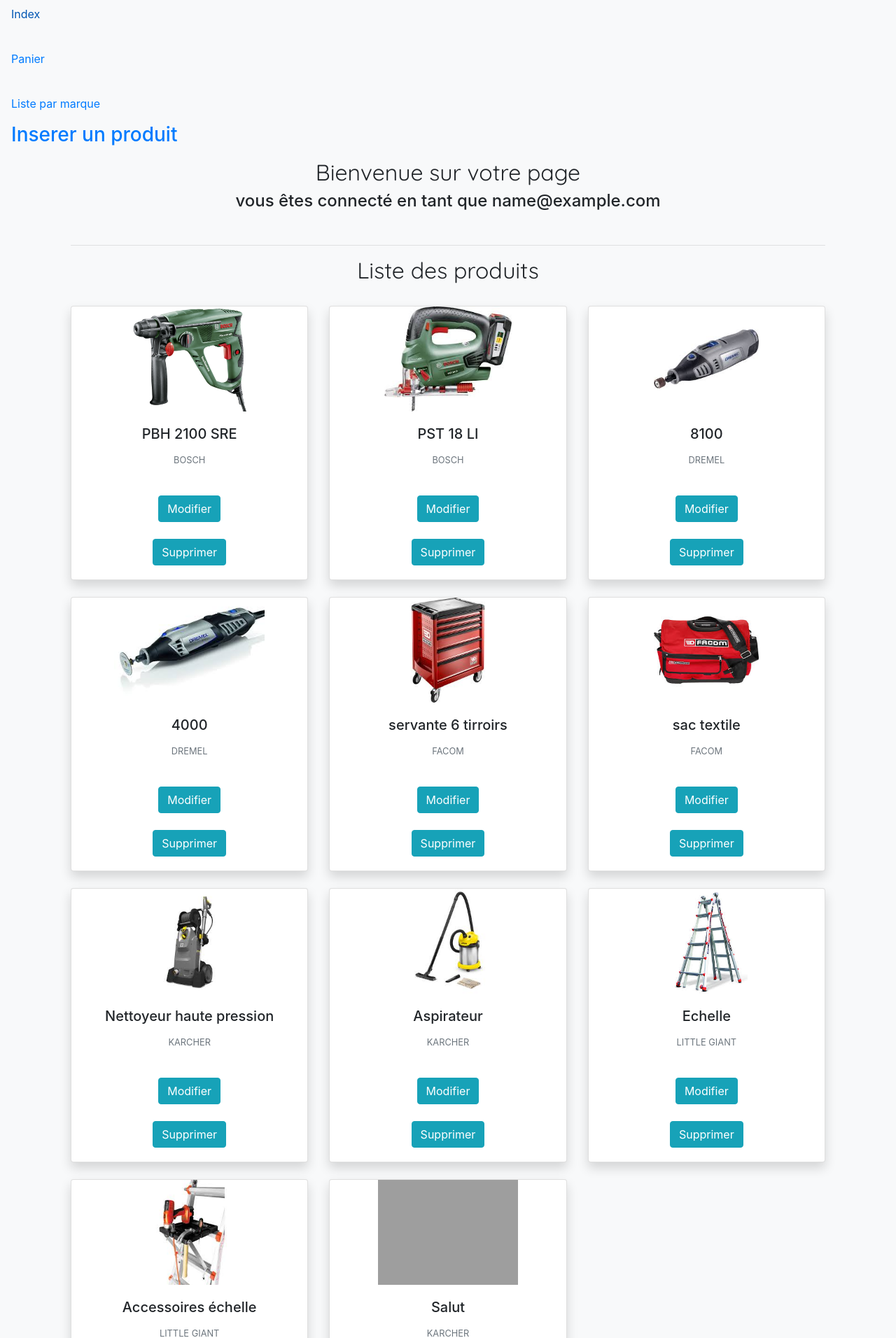
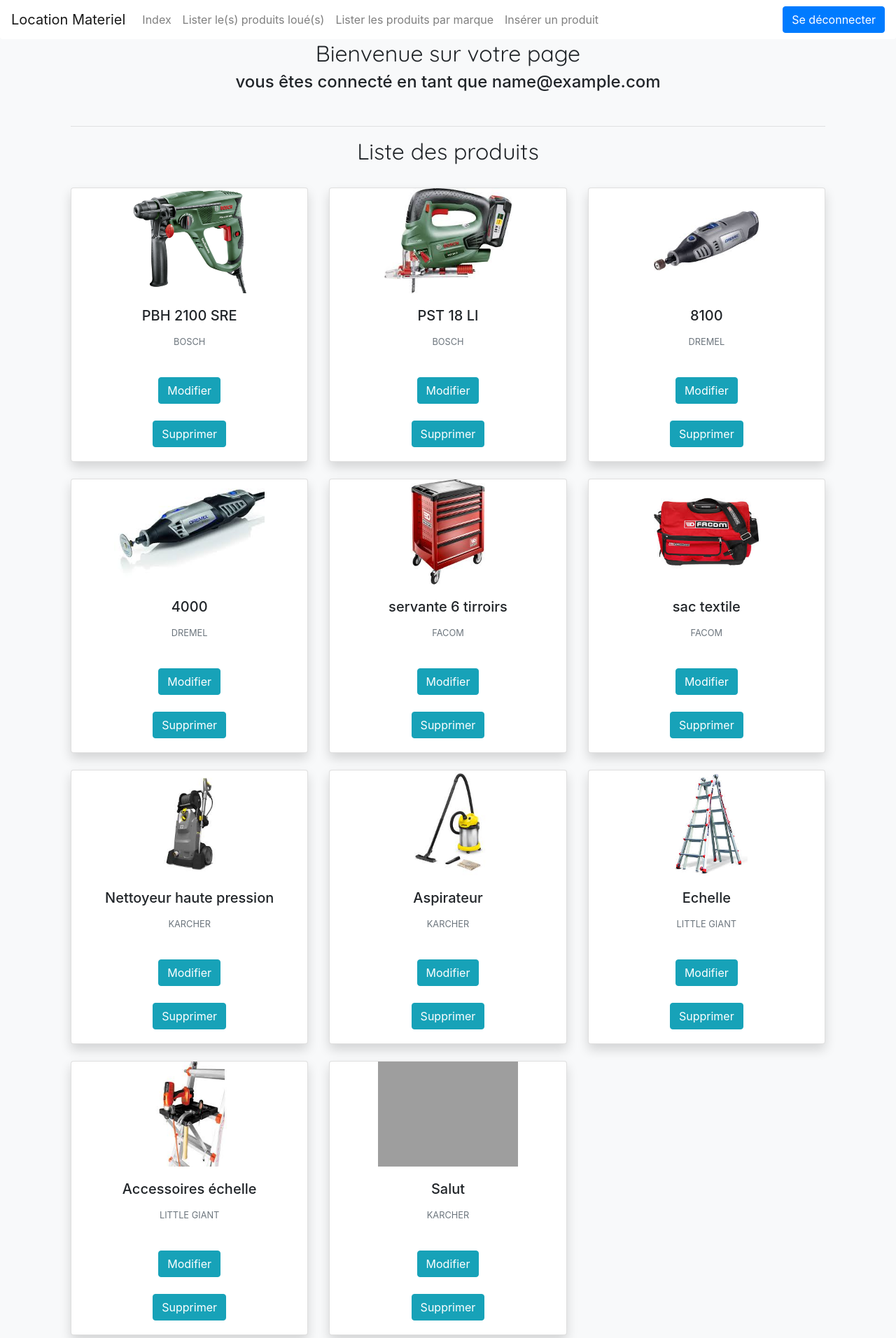
Before and after one commit to eIyth/ProjetWEB2, a PHP site: page /index.php in a window 1280 px wide. Shown: the top 1912 px of the page at 70% size. Run offline with PHP 8.4, Linux system fonts and the light colour scheme; the visitor is signed in with stand-in values (Sample User, id 1); data comes from the database, SQL or seed files in the repository; some libraries are stand-ins or nearby versions; grey boxes are pictures that could not be loaded.

Commit message:
insertion/suppresion/modification

```diff
--- a/fonctions.php
+++ b/fonctions.php
@@ -34,8 +34,14 @@
 {
     $ip = $_SERVER['REMOTE_ADDR'];
     $time = date("l, j F Y [h:i a]");
-    $log = "IP: $ip du login $mail à  $time";
-    error_log("$log \n", 3, "logs/logs.php");
+    if(isAdmin($mail)){
+        $statut= "admin";
+    }
+    else {
+        $statut ="membre";
+    }
+    $log = "IP: $ip du login $mail à  $time en tant que $statut";
+    error_log("$log \n", 3, "logs/logs");
 }
 
 // Fonction permetant de verifier si un utilisateur est un simple membre ou un admin
@@ -122,16 +128,15 @@
 								<?php
                                 if ($_SESSION["status"]=="admin") {
                                     ?>
-									<form method="post" action="modification.php">
-
-									</form>
 									<br>
                   <form method="post" action="modification.php">
 										<button class="btn btn-info" type="submit" value="<?php echo $donnees["Nom"]?>" name="nom">Modifier</button>
+                                        <input type="hidden" name="action" value="afficheForm" />
 									</form>
                   <br>
-									<form method="post" action="insertion.php">
+									<form method="post" action="supression.php">
 										<button class="btn btn-info" type="submit" value="<?php echo $donnees["Nom"]?>" name="nom">Supprimer</button>
+                                        <input type="hidden" name="action" value="afficheInfo" />
 									</form>
 									<?php
                                 } else {
@@ -265,36 +270,43 @@
     return $retour;
 }
 
-function afficheHeader(){
+// Afficher le menu de selection en fonction du status
+function afficheMenu(){
     ?>
-    <nav class="navbar navbar-light bg-light">
-        <span class="navbar-brand">
-            Location Materiel
-        </span>
-        <a href="index.php?action=logout">Se deconnecter</a>
-    </nav>
+    <nav class="navbar rounded-bottom navbar-expand-lg navbar-light bg-white">
+        <a class="navbar-brand" href="#">Location Materiel</a>
+        <button class="navbar-toggler" type="button" data-toggle="collapse" data-target="#navbarSupportedContent" aria-controls="navbarSupportedContent" aria-expanded="false" aria-label="Toggle navigation">
+            <span class="navbar-toggler-icon"></span>
+        </button>
+        <div class="collapse navbar-collapse" id="navbarSupportedContent">
+            <ul class="navbar-nav mr-auto">
+                <li class="nav-item">
+                    <a href="index.php" title="Index" class="nav-link">Index</a>
+                </li>
+                <li class="nav-item">
+                    <a href="index.php?action=liste_produits_loue" title="Lister les produits loués" class="nav-link">
+                    Lister le(s) produits loué(s)</a>
+                </li>
+                <li class="nav-item">
+                    <a href="index.php?action=liste_produits_par_marque" title="Lister les produits par marque" class="nav-link">
+                    Lister les produits par marque</a>
+                </li>
                 <?php
-}
-
-// Afficher le menu de selection en fonction du status
-function afficheMenu()
-{
-    ?>
-    <div class="nav flex-column">
-      <a class="nav-link" href="index.php">Index</a>
-      <br>
-      <a class="nav-link" href="index.php?action=liste_produits_loue">Panier</a>
-      <br>
-      <a class="nav-link" href="index.php?action=liste_produits_par_marque">Liste par marque</a>
-      <?
-      //Si la personne est 	admin, on ajoute des lignes au tableau
+//Si la personne est    admin, on ajoute des lignes au tableau
                 if ($_SESSION["status"]=="admin") {
                     ?>
-     <a class="nav-link h3" href="insertion.php?action=inserer_produit">Inserer un produit</a>
+                    <li class="nav-item">
+                        <a href="insertion.php?action=inserer_produit" title="Insérer un produit" class="nav-link">
+                        Insérer un produit</a>
+                    </li>
                     <?php
                 }
                 ?>
+            </ul>
+
         </div>
+        <a class="btn btn-primary" href="index.php?action=logout" title="Déconnexion">Se déconnecter</a>
+    </nav>
     <?php
 }
 
@@ -360,6 +372,119 @@
     }
     return $retour;
 }
+?>
 
+<?php
+// fonction que je rajoute
+// plus haut aussi petite modif
 
+//#########################################################################################################
+// permet de recuperer toute les info sur un outils:
+function recupInfoOutil($nom){
+    try{
+        $madb = new PDO('sqlite:bdd/bdd.db');
+        $nom= $madb->quote($nom);
+        $requete = "SELECT * from outils WHERE nom==$nom ";
+        $resultat = $madb->query($requete);
+        $tab_info = $resultat->fetch(PDO::FETCH_ASSOC);
+        return $tab_info;
+
+    }
+    catch (Exception $e){
+        echo "<p>Problème interne, merci de réessayer plus tard</p>";
+        echo $e->getMessage();
+        die();
+    }
+}
+
+//#########################################################################################################
+// permet de récuperer toute les marque présente dans la table :
+function recupMarqueOutils(){
+    try{
+
+        $madb = new PDO('sqlite:bdd/bdd.db');
+        $requete = "SELECT * from Marque ";
+        $resultat = $madb->query($requete);
+        $tab_marque = $resultat->fetchAll(PDO::FETCH_ASSOC);
+        return $tab_marque;
+
+    }
+    catch (Exception $e){
+        echo "<p>Problème interne, merci de réessayer plus tard</p>";
+        echo $e->getMessage();
+        die();
+    }
+}
+
+//#########################################################################################################
+// modifie un outil de la table:
+function modification($donne){
+    try{
+        $retour = 0;
+    //on recup info outils pour le NoOutils
+        $tab_info = recupInfoOutil($donne["nom"]);
+
+        $madb = new PDO('sqlite:bdd/bdd.db');
+        $donne["newNom"] = $madb->quote($donne["newNom"]);
+        $donne["prix"] = $madb->quote($donne["prix"]);
+        $donne["image"] = $madb->quote($donne["image"]);
+        $donne["noMarque"] = $madb->quote($donne["noMarque"]);
+        $requete='UPDATE outils SET Nom='.$donne["newNom"].', Marque='.$donne["noMarque"].',PrixHoraire='.$donne["prix"].', Image='.$donne["image"].' WHERE NoOutils='.$tab_info["NoOutils"];
+        $res = $madb->exec($requete);
+        if($res==1) $retour = 1;
+        return $retour;
+    }
+    catch (Exception $e){
+        echo "<p>Problème interne, merci de réessayer plus tard</p>";
+        echo $e->getMessage();
+        die();
+    }
+
+}
+
+//#########################################################################################################
+// inserer un outil de la table:
+function insertion($donne){
+    try{
+        $retour = 0;
+    //on recup info outils pour le NoOutils
+        $tab_info = recupInfoOutil($donne["Nom"]);
+
+        $madb = new PDO('sqlite:bdd/bdd.db');
+        $Nom = $madb->quote($donne["Nom"]);
+        $prix = $madb->quote($donne["prix"]);
+        $image = $madb->quote($donne["image"]);
+        $marque = $madb->quote($donne["marque"]);
+      //  "INSERT INTO Compte VALUES ($email,$pass,$nom,$prenom,$insee,'membre')";
+        $requete="INSERT INTO outils (Nom,Marque,PrixHoraire,Image) VALUES ($Nom,$marque,$prix,$image)";
+        $res = $madb->exec($requete);
+        if($res==1) $retour = 1;
+        return $retour;
+    }
+    catch (Exception $e){
+        echo "<p>Problème interne, merci de réessayer plus tard</p>";
+        echo $e->getMessage();
+        die();
+    }
+
+}
+
+//#########################################################################################################
+// suprime un outils de la table:
+function supression($donne){
+    try{
+        $retour=0;
+        $madb = new PDO('sqlite:bdd/bdd.db');
+        $nom = $madb->quote($donne["nom"]);
+        $req="DELETE FROM outils WHERE Nom=$nom";
+        $res = $madb->exec($req);
+        if ($res==1) $retour = 1;
+        return $retour;
+    }
+    catch (Exception $e){
+        echo "<p>Problème interne, merci de réessayer plus tard</p>";
+        echo $e->getMessage();
+        die();
+    }
+}
 ?>
```
Lines whose indentation alone changed are shown as unchanged.
